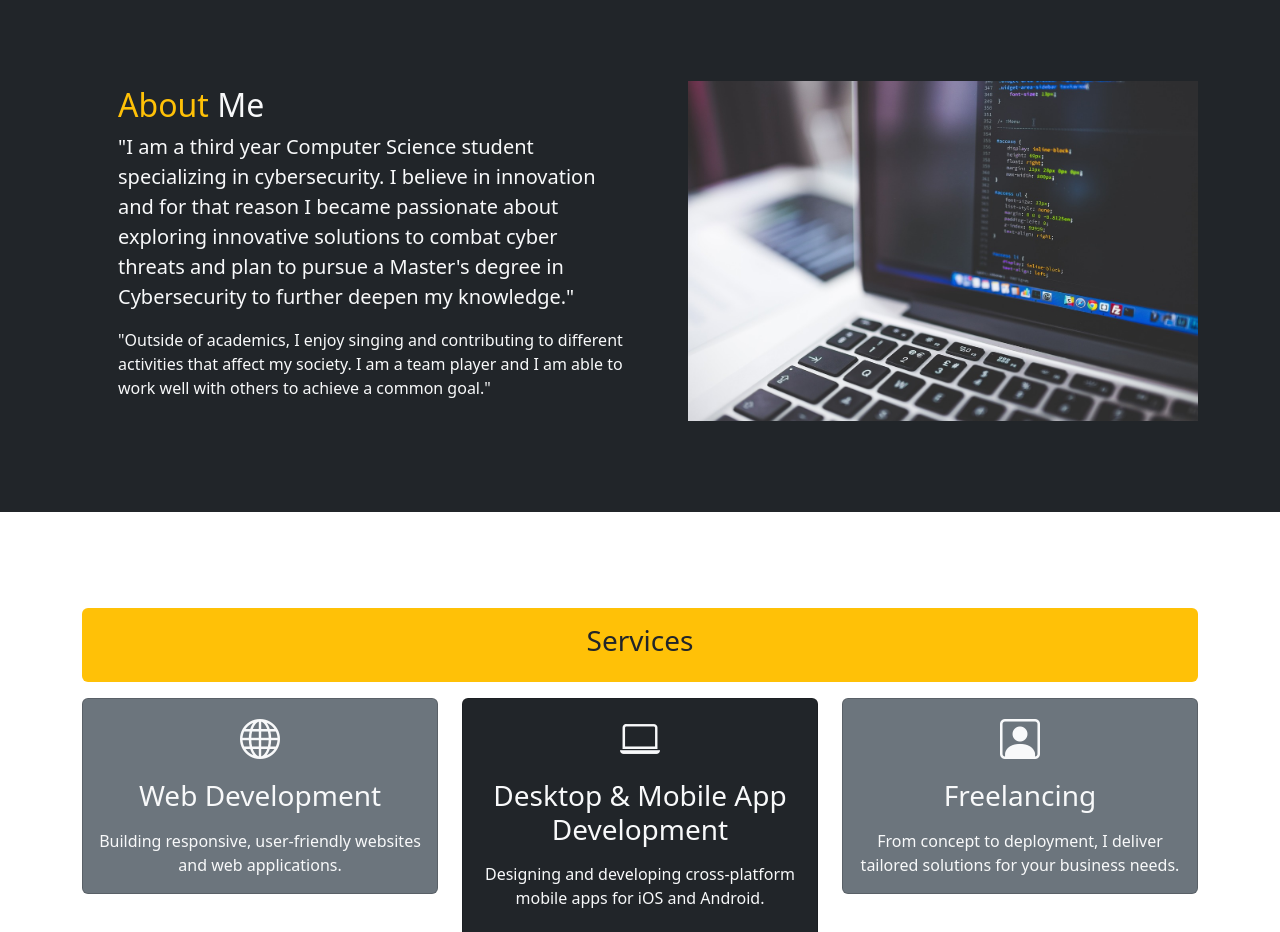
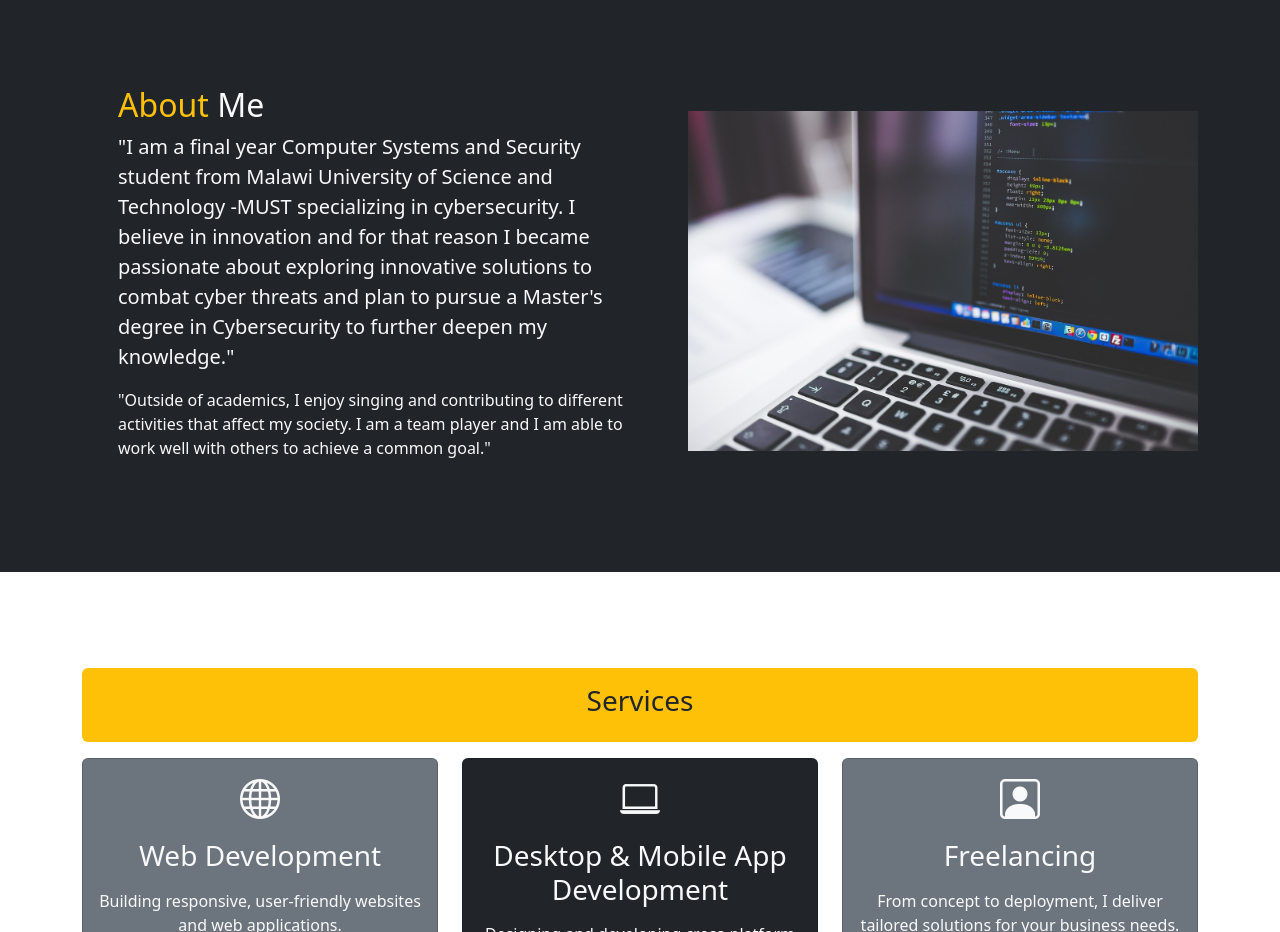
Before and after one commit to MphatsoK1/portfolio-, a plain HTML site: page index.html in a window 1280 px wide. Shown: the part 1500-2432 px from the top of the page. Drawn offline with nearby package versions, Linux system fonts and the light colour scheme.

Commit message:
Update index.html

```diff
--- a/index.html
+++ b/index.html
@@ -214,7 +214,7 @@
                 <div class="col-md p-5">
                     <h2><span class="text-warning">About</span> Me</h2>
                     <p class="lead">
-                        "I am a third year Computer Science student specializing in cybersecurity. I believe in innovation and for that reason I became passionate about exploring innovative solutions to combat cyber threats and plan to pursue a Master's degree in Cybersecurity to further deepen my knowledge."
+                        "I am a final year Computer Systems and Security student from Malawi University of Science and Technology -MUST specializing in cybersecurity. I believe in innovation and for that reason I became passionate about exploring innovative solutions to combat cyber threats and plan to pursue a Master's degree in Cybersecurity to further deepen my knowledge."
                     </p>
 
                     <p>
```
